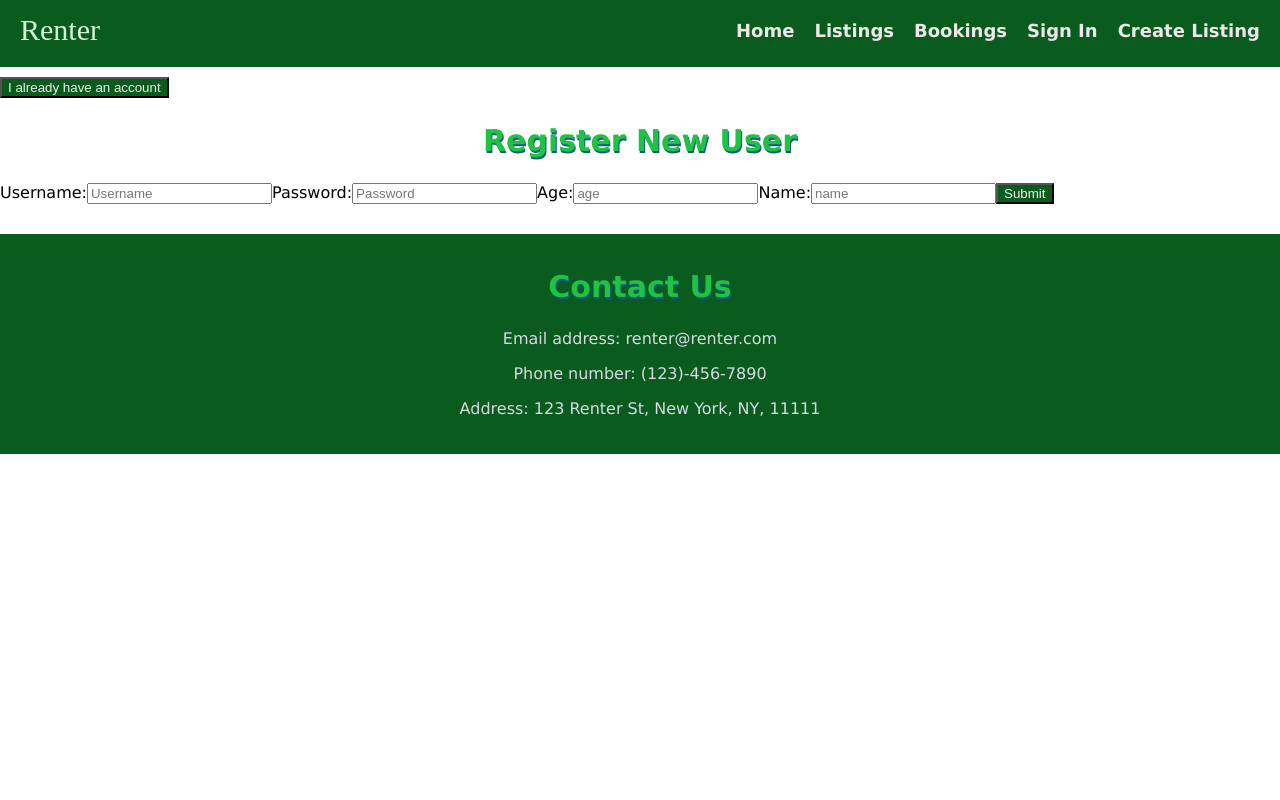
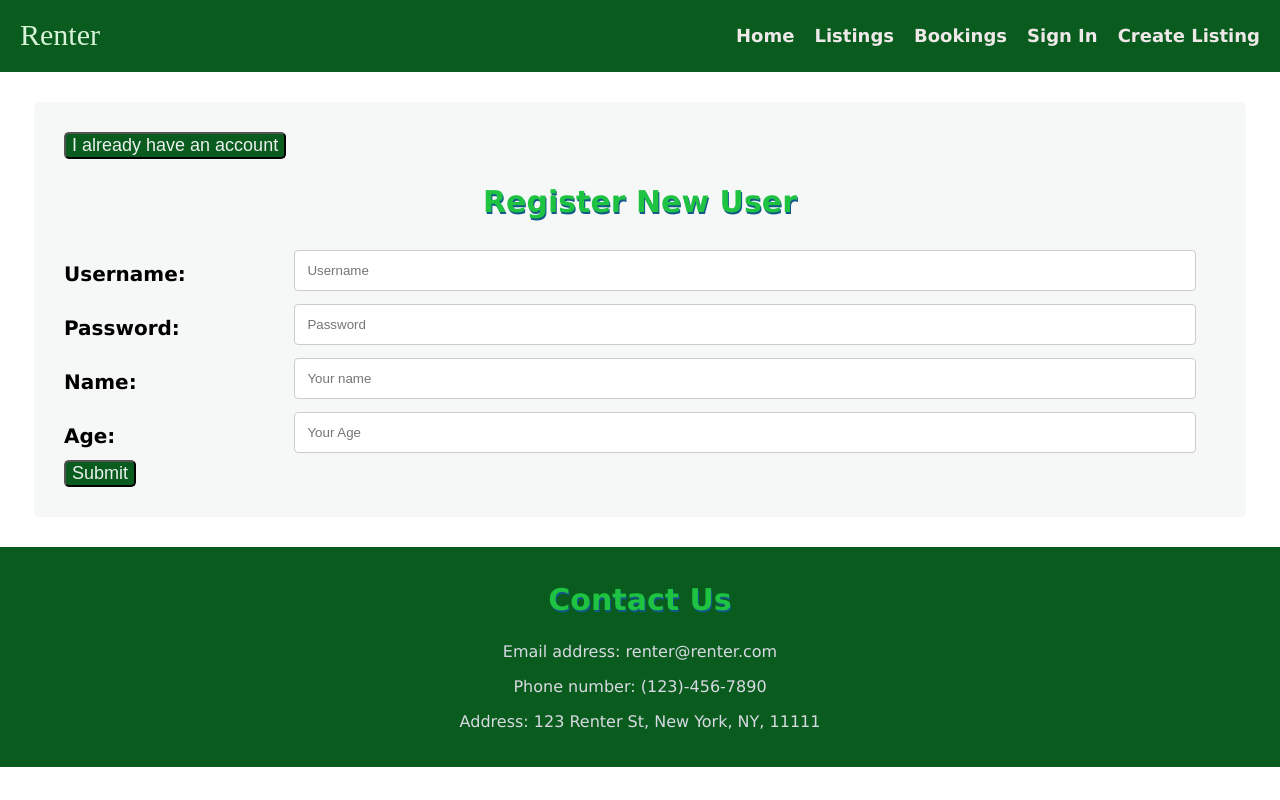
Before and after one commit to ttmeep101/phase-4-project-2, a React (Create React App) app in the folder client/: page /signin in a window 1280 px wide. Both pictures are taken after a click on the button "I want to register an account". Built offline with nearby package versions, Linux system fonts and the light colour scheme; no server answers; a web font is replaced by a local one.

Commit message:
css on forms

```diff
--- a/client/src/components/NewListing.jsx
+++ b/client/src/components/NewListing.jsx
@@ -93,9 +93,14 @@ function NewListing() {
     };
 
     return (
-        <div className="addlisting">
+        <div className="container">
             <h2>Add a new listing:</h2>
             <form onSubmit={handleSubmit}>
+            <div class="row">
+                <div class="col-25">
+                    <label for="price">Price</label>
+                </div>
+                <div class="col-75">
                     <input
                         className="new-listing-input"
                         type='number'
@@ -105,6 +110,13 @@ function NewListing() {
                         value={formData.price}
                         onChange={handleChange}
                     />
+                </div>
+            </div>
+            <div className="row">
+                <div className="col-25">
+                    <label for="adress">Adress</label>
+                </div>
+                <div className="col-75">
                     <input
                         className="new-listing-input"
                         type='text'
@@ -114,6 +126,13 @@ function NewListing() {
                         value={formData.address}
                         onChange={handleChange}
                     />
+                </div>
+            </div>
+            <div className="row">
+                <div className="col-25">
+                    <label for="sqft">Sqft</label>
+                </div>
+                <div className="col-75">
                     <input
                         className="new-listing-input"
                         type='number'
@@ -123,6 +142,13 @@ function NewListing() {
                         value={formData.sqft}
                         onChange={handleChange}
                     />
+                </div>
+            </div>
+            <div className="row">
+                <div className="col-25">
+                    <label for="bedrooms">Bedrooms</label>
+                </div>
+                <div className="col-75">
                     <input
                         className="new-listing-input"
                         type='number'
@@ -132,6 +158,13 @@ function NewListing() {
                         value={formData.bedroom}
                         onChange={handleChange}
                     />
+                </div>
+            </div>
+            <div className="row">
+                <div className="col-25">
+                    <label for="bathrooms">Bathrooms</label>
+                </div>
+                <div className="col-75">
                     <input
                         className="new-listing-input"
                         type='number'
@@ -141,6 +174,13 @@ function NewListing() {
                         value={formData.bathroom}
                         onChange={handleChange}
                     />
+                </div>
+            </div>
+            <div className="row">
+                <div className="col-25">
+                    <label for="kitchen">Kitchen</label>
+                </div>
+                <div className="col-75">
                     <input
                         className="new-listing-input"
                         type='number'
@@ -150,6 +190,13 @@ function NewListing() {
                         value={formData.kitchen}
                         onChange={handleChange}
                     />
+                </div>
+            </div>
+            <div className="row">
+                <div className="col-25">
+                    <label for="amenity">Amenity</label>
+                </div>
+                <div className="col-75">
                     <input
                         className="new-listing-input"
                         type='text'
@@ -159,7 +206,24 @@ function NewListing() {
                         value={formData.amenity}
                         onChange={handleChange}
                     />
+                </div>
+            </div>
+            <div className="row">
+                <div className="col-25">
+                    <label for="about">About</label>
+                </div>
+                <div className="col-75">
+                    <input
+                        className="new-listing-input"
+                        type="text"
+                        name="about"
+                        placeholder="Write something about the listing"
+                        minlength="1"
+                    />
+                </div>
+            </div>
                 <label htmlFor='pets'>Pets Allowed?</label>
+                <div>
                     <input
                         className="new-listing-input"
                         type='checkbox'
@@ -167,6 +231,8 @@ function NewListing() {
                         value={formData.pets}
                         onChange={handleChange}
                     />
+                </div>
+                <div>
                     <input
                         type='file'
                         name='image1'
@@ -179,6 +245,8 @@ function NewListing() {
                             }
                         }}
                     />
+                </div>
+                <div>
                     <input
                         type='file'
                         name='image2'
@@ -191,6 +259,8 @@ function NewListing() {
                             }
                         }}
                     />
+                </div>
+                <div>
                     <input
                         type='file'
                         name='image3'
@@ -203,6 +273,8 @@ function NewListing() {
                             }
                         }}
                     />
+                </div>
+                <div>
                     <input
                         type='file'
                         name='image4'
@@ -215,7 +287,10 @@ function NewListing() {
                             }
                         }}
                     />
+                </div>
+                <div>
                     <button className="submit-button">Submit New Listing</button>
+                </div>
             </form>
             <Link to='/listings'><button className="submit-button">Back to All Listings</button></Link>
         </div>
--- a/client/src/components/Signin.jsx
+++ b/client/src/components/Signin.jsx
@@ -47,7 +47,7 @@ function Signin() {
     }
 
     return (
-        <div>
+        <div className="container">
             {signup ? (
                 <>
                     <button className="submit-button" onClick={() => setSignup(false)}>I already have an account</button>
@@ -60,41 +60,70 @@ function Signin() {
                 </>
             )}
             <form className="signin" onSubmit={handleSubmit}>
+            <div className="row">
+                <div className="col-25">
                     <label htmlFor='username'>Username:</label>
+                </div>
+                <div className="col-75">
                     <input
                         id='username'
                         name='username'
+                        type='text'
                         placeholder="Username"
                         value={username}
                         onChange={(e) => setUsername(e.target.value)}
                     />
+                </div>
+            </div>
+            <div className="row">
+                <div className="col-25">
                     <label htmlFor='password'>Password:</label>
+                </div>
+                <div className="col-75">
                     <input
                         id='password'
                         name='password'
+                        type='text'
                         placeholder="Password"
                         value={password}
                         onChange={(e) => setPassword(e.target.value)}
                     />
+                </div>
+            </div>
                 {signup ? (
-                    <>
+                    <div>
+                        <div className="row">
+                            <div className="col-25">
+                                <label htmlFor='name'>Name:</label>
+                            </div>
+                            <div className="col-75">
+                                <input
+                                    id='name'
+                                    name='name'
+                                    type="text"
+                                    placeholder="Your name"
+                                    value={name}
+                                    onChange={(e) => setName(e.target.value)}
+                                />
+                            </div>
+                        </div>
+                        <div className="row">
+                            <div className="col-25">
                                 <label htmlFor='age'>Age:</label>
+                            </div>
+                            <div className="col-75">
                                 <input
                                 id='age'
                                 name='age'
-                        placeholder="age"
+                                type="number"
+                                placeholder="Your Age"
                                 value={age}
                                 onChange={(e) => setAge(e.target.value)}
                                 />
-                        <label htmlFor='name'>Name:</label>
-                        <input
-                            id='name'
-                            name='name'
-                            placeholder="name"
-                            value={name}
-                            onChange={(e) => setName(e.target.value)}
-                        />
-                    </>) : null}
+                            </div>
+                        </div>
+                    </div>
+                    ) : null}
                 <button className="submit-button" type="submit">Submit</button>
             </form>
         </div>
--- a/client/src/index.css
+++ b/client/src/index.css
@@ -41,9 +41,10 @@ body {
   height: 30%;
   background-color: #095c1e;
   padding-bottom: 20px;
-  padding-top: 15px;
+  padding-top: 20px;
   align-items: center;
   justify-content: space-between;
+  margin-bottom: 20px
 }
 
 .headerlinks {
@@ -111,12 +112,14 @@ body {
   vertical-align: middle;
   justify-content: center;
 }
+
 .home h1 {
-  font-size: 75px;
-  color: #1ad342;
+  font-size: 100px;
+  color: #0bb62d;
   text-align: center;
-  text-shadow: 2px 2px rgb(11, 79, 128);
+  text-shadow: 2px 2px rgb(11, 36, 16);
   word-spacing: 15px;
+  margin-bottom: 50px;
 }
 
 h2 {
@@ -132,11 +135,18 @@ h2 {
   flex-direction: column;
   max-width: 1200px;
   margin: 0 auto;
+  font-size: 30px;
+}
+
+input#search {
+  font-size: 30px;
 }
 
 .submit-button {
   background-color: #095c1e;
   color: rgb(236, 240, 239);
+  font-size: 18px;
+  border-radius: 5px;
 }
 
 .submit-button.sort-button {
@@ -148,13 +158,13 @@ h2 {
 }
 
 .submit-button.sort-button:hover {
-  background-color: #c9ead2;
+  background-color: #dd2e80;
   transform: scale(1.05);
 }
 
 .submit-button.sort-button:focus {
   outline: none;
-  box-shadow: 0 0 5px 2px #61dafb;
+  box-shadow: 0 0 5px 2px #280cca;
 }
 
 section {
@@ -198,10 +208,80 @@ section {
 
 .new-listing-input:invalid {
   outline: 2px solid red;
-
   &::after {
     content: 'input invalid'
   }
+}
+
+.new-listing-input {
+  font-size: 18px;
+  border-radius: 5px;
+  gap: 2 rem;
+}
+
+input[type=text], select, textarea {
+  width: 95%;
+  padding: 12px;
+  border: 1px solid #ccc;
+  border-radius: 4px;
+  resize: vertical;
+}
+
+input[type=number], select, textarea {
+  width: 95%;
+  padding: 12px;
+  border: 1px solid #ccc;
+  border-radius: 4px;
+  resize: vertical;
+}
+
+label {
+  padding: 12px 12px 12px 0;
+  display: inline-block;
+  font-size: 20px;
+  font-weight: bold;
+}
+
+input[type=submit] {
+  background-color: #04AA6D;
+  color: white;
+  padding: 12px 20px;
+  border: none;
+  border-radius: 4px;
+  cursor: pointer;
+  float: right;
+}
+
+input[type=submit]:hover {
+  background-color: #45a049;
+}
+
+.container {
+  border-radius: 5px;
+  background-color: #f5f8f6;
+  padding: 20px;
+  width: 90%;
+  margin: auto;
+  padding: 30px;
+}
+
+.col-25 {
+  float: left;
+  width: 20%;
+  margin-top: 6px;
+}
+
+.col-75 {
+  float: left;
+  width: 80%;
+  margin-top: 6px;
+}
+
+/* Clear floats after the columns */
+.row::after {
+  content: "";
+  display: table;
+  clear: both;
 }
 
 .image-gallery {
@@ -240,5 +320,14 @@ section {
 .single-image {
   display: block;
   margin: 0 auto;
-  max-height: 1000px;
+  min-height: 1000px;
+  min-width: 800px;
+  width: 80%
 }
+
+@media screen and (max-width: 600px) {
+  .col-25, .col-75, input[type=submit] {
+    width: 100%;
+    margin-top: 0;
+  }
+}
```
Lines whose indentation alone changed are shown as unchanged.
